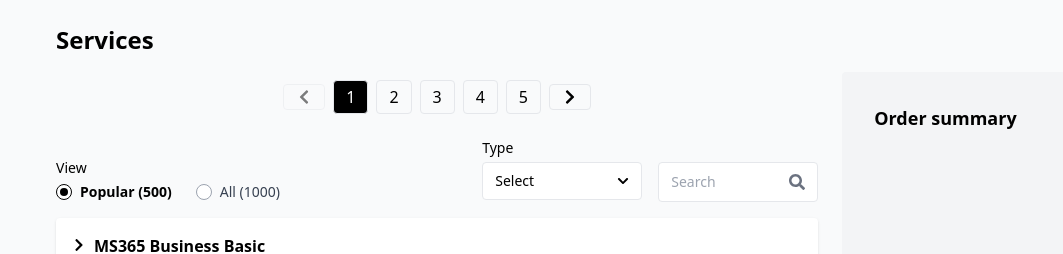
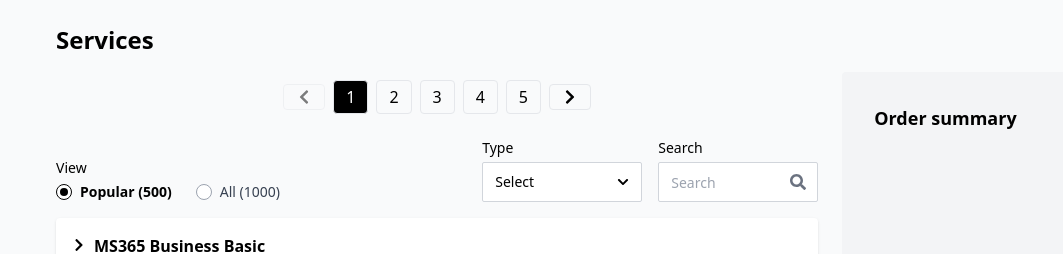
Before and after one commit to ellroberts/bi-directional-v3-public, a React (Vite) app: page / in a window 1280 px wide. Shown: the top 254 px of the page, without its empty margins (0-1063 px from the left). Built offline with nearby package versions, Linux system fonts and the light colour scheme.

Commit message:
final adjustments to type, search

```diff
--- a/src/App.jsx
+++ b/src/App.jsx
@@ -8,6 +8,7 @@ import Pagination from "./components/Pagination";
 import * as RadioGroup from "@radix-ui/react-radio-group";
 import { FaSearch } from "react-icons/fa";
 import TypeMultiSelect from "./components/TypeMultiSelect";
+import { Input } from "./components/ui/input";
 
 function AppContent() {
   const [page, setPage] = useState(1);
@@ -15,7 +16,6 @@ function AppContent() {
   const { isRedline } = useDebug();
 
   return (
-    <>
     <div className={`${isRedline ? "debug-all" : ""} min-h-screen bg-gray-50`}>
       <div className="max-w-[1200px] mx-auto px-4 py-6 space-y-4">
         <h2 className="text-2xl font-bold">Services</h2>
@@ -33,7 +33,7 @@ function AppContent() {
               onPageChange={(newPage) => setPage(newPage)}
             />
 
-              {/* Filter Row: View left, Type + Search right */}
+            {/* Filter Row */}
             <div className="flex flex-wrap items-end justify-between gap-6">
               {/* View Filter */}
               <div>
@@ -63,22 +63,23 @@ function AppContent() {
                 </RadioGroup.Root>
               </div>
 
-                {/* Type + Search Group */}
+              {/* Type + Search */}
               <div className="flex items-end gap-4">
                 {/* Type Dropdown */}
                 <div>
                   <div className="text-sm font-medium mb-1">Type</div>
-                    <div className="h-[40px]"><TypeMultiSelect /></div>
+                  <div className="h-10">
+                    <TypeMultiSelect />
+                  </div>
                 </div>
 
                 {/* Search Field */}
-                    <div className="inline-flex items-center px-3 py-2 border bg-white rounded w-[160px] h-[40px] overflow-hidden">
-                    <input
-                    type="text"
-                    placeholder="Search"
-                    className="outline-none text-sm bg-transparent flex-1 min-w-0"
-                    />
-                    <FaSearch className="text-gray-500 ml-2" />
+                <div>
+                  <div className="text-sm font-medium mb-1">Search</div>
+                  <div className="relative w-[160px] h-10">
+                    <Input placeholder="Search" className="pl-3 h-full" />
+                    <FaSearch className="absolute right-3 top-1/2 -translate-y-1/2 transform text-gray-500 pointer-events-none" />
+                  </div>
                 </div>
               </div>
             </div>
@@ -96,7 +97,6 @@ function AppContent() {
         </div>
       </div>
     </div>
-    </>
   );
 }
 
--- a/src/components/TypeMultiSelect.jsx
+++ b/src/components/TypeMultiSelect.jsx
@@ -17,7 +17,7 @@ export default function TypeMultiSelect() {
 
   return (
     <Popover.Root>
-      <Popover.Trigger className="inline-flex items-center justify-between px-3 py-2 border bg-white rounded text-sm w-[160px]">
+      <Popover.Trigger className="flex h-10 w-[160px] items-center justify-between rounded-sm border border-gray-300 bg-white px-3 py-2 text-sm text-black focus:outline-none focus:ring-2 focus:ring-black disabled:cursor-not-allowed disabled:opacity-50">
         <span>{selected.length > 0 ? `${selected.length} selected` : "Select"}</span>
         <FaChevronDown className="text-xs ml-1" />
       </Popover.Trigger>
--- /dev/null
+++ b/src/components/ui/input.jsx
@@ -0,0 +1,15 @@
+import * as React from "react"
+
+const Input = React.forwardRef(({ className = "", ...props }, ref) => {
+  return (
+    <input
+      ref={ref}
+      className={`flex h-10 w-full items-center rounded-sm border border-gray-300 bg-white px-3 py-2 text-sm text-black placeholder:text-gray-400 focus:outline-none focus:ring-2 focus:ring-black disabled:cursor-not-allowed disabled:opacity-50 ${className}`}
+      {...props}
+    />
+  )
+})
+
+Input.displayName = "Input"
+
+export { Input }
```
Lines whose indentation alone changed are shown as unchanged.
